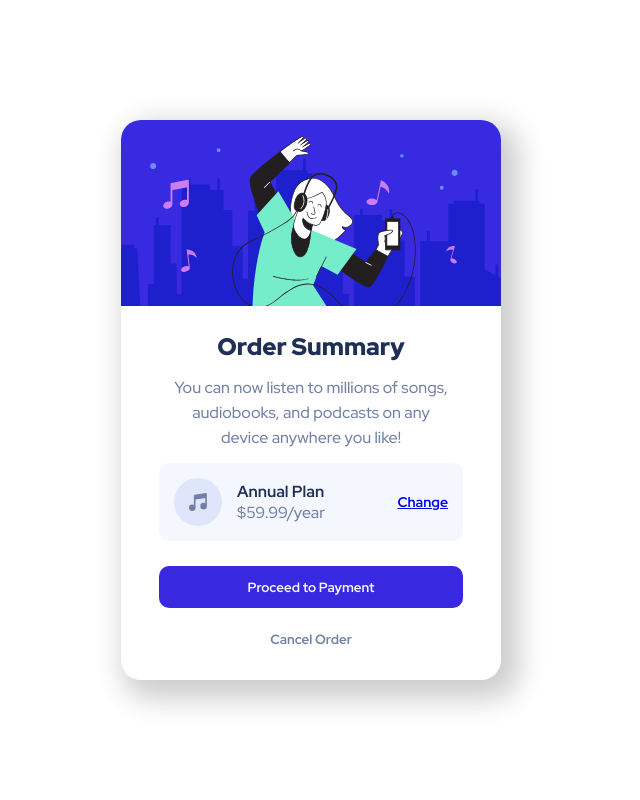
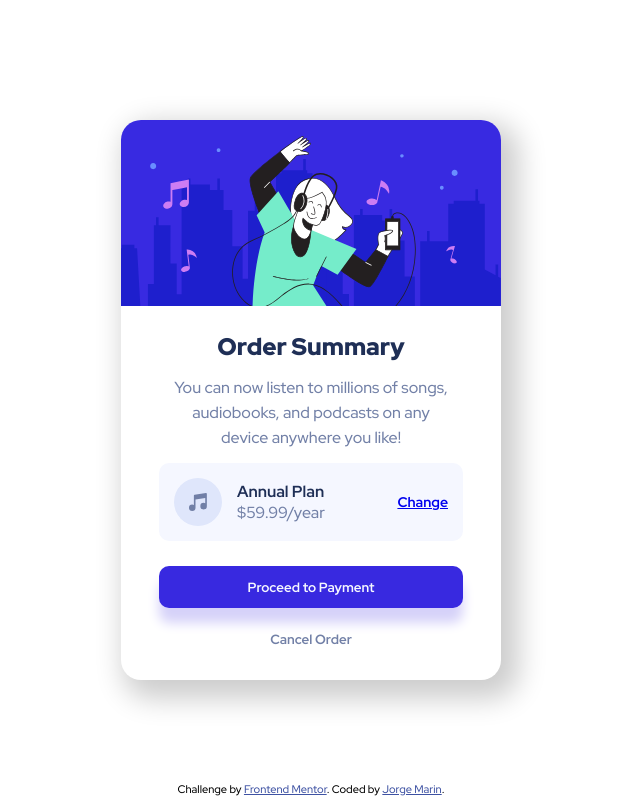
Before and after one commit to Jorge-PMarin/Order-summary-card-FM, a plain HTML site: page index.html in a window 1280 px wide. Shown: the whole page, without its empty margins (329-969 px from the left). Drawn offline with Linux system fonts and the light colour scheme; files that its build step writes are made by us from their sources.

Commit message:
attribution added

```diff
--- a/public/index.html
+++ b/index.html
@@ -58,5 +58,10 @@
         </div>
       </div>
     </div>
+
+    <div class="attribution">
+      Challenge by <a href="https://www.frontendmentor.io?ref=challenge" target="_blank">Frontend Mentor</a>.
+      Coded by <a href="#">Jorge Marin</a>.
+    </div>
   </body>
 </html>
--- a/public/styles/styles.css
+++ b/styles.css
@@ -109,6 +109,7 @@ body {
   background-color: var(--bright-blue);
   color: var(--very-pale-blue);
   margin-bottom: 1rem;
+  box-shadow: 0px 15px 12px hsl(245, 75%, 90%);
 }
 
 .proceed-btn:hover {
@@ -123,3 +124,19 @@ body {
 .cancel-btn:hover {
   color: var(--dark-blue);
 }
+
+
+
+
+.attribution {
+  position: absolute;
+  bottom: 4px;
+  left: 50%;
+  transform: translateX(-50%);
+  font-size: 11px;
+  text-align: center;
+}
+
+.attribution a {
+  color: hsl(228, 45%, 44%);
+}
```
Also changed, not shown: design/desktop-design.png (added), design/mobile-design.png (added), images/favicon-32x32.png (renamed from public/images/favicon-32x32.png), images/icon-music.svg (renamed from public/images/icon-music.svg), images/illustration-hero.svg (renamed from public/images/illustration-hero.svg), images/pattern-background-desktop.svg (renamed from public/images/pattern-background-desktop.svg), images/pattern-background-mobile.svg (renamed from public/images/pattern-background-mobile.svg), screenshot_desktop.png (deleted), screenshot_mobile.png (deleted).
